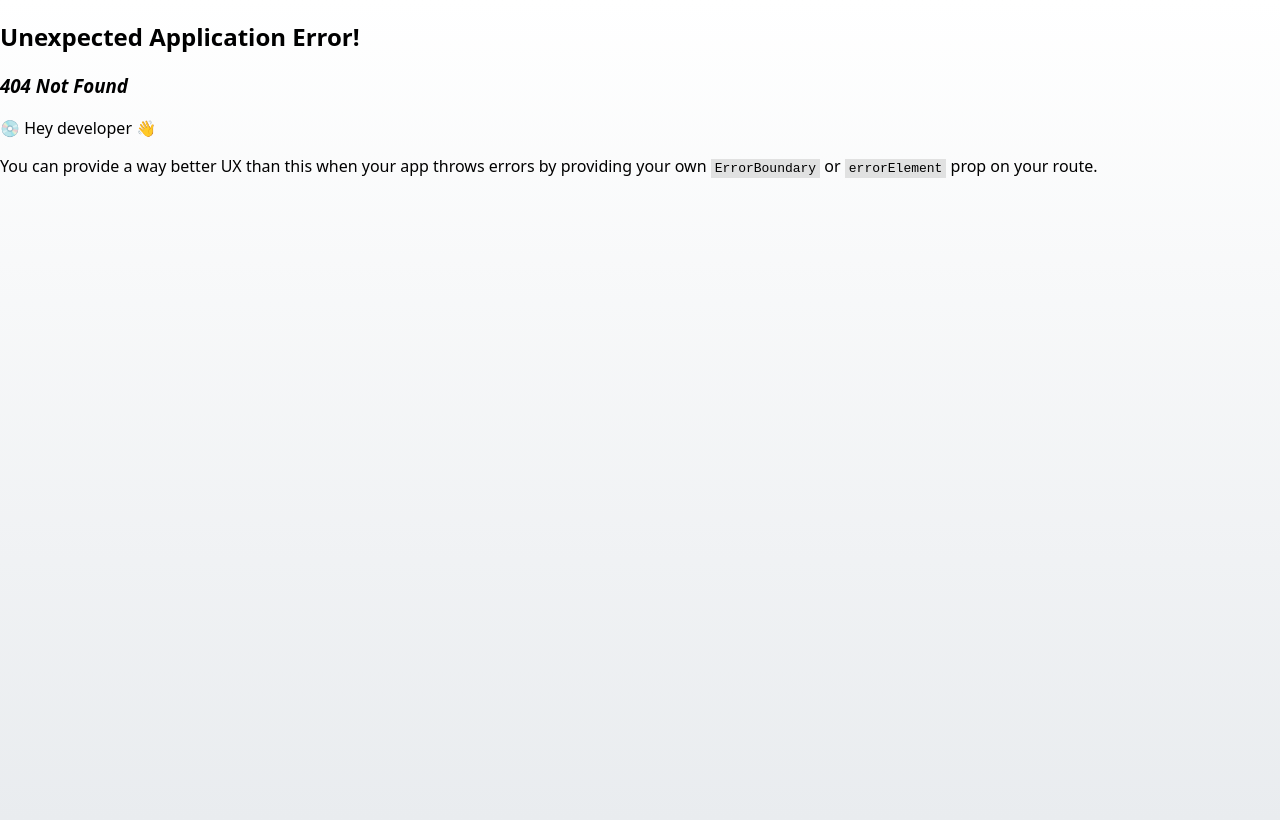
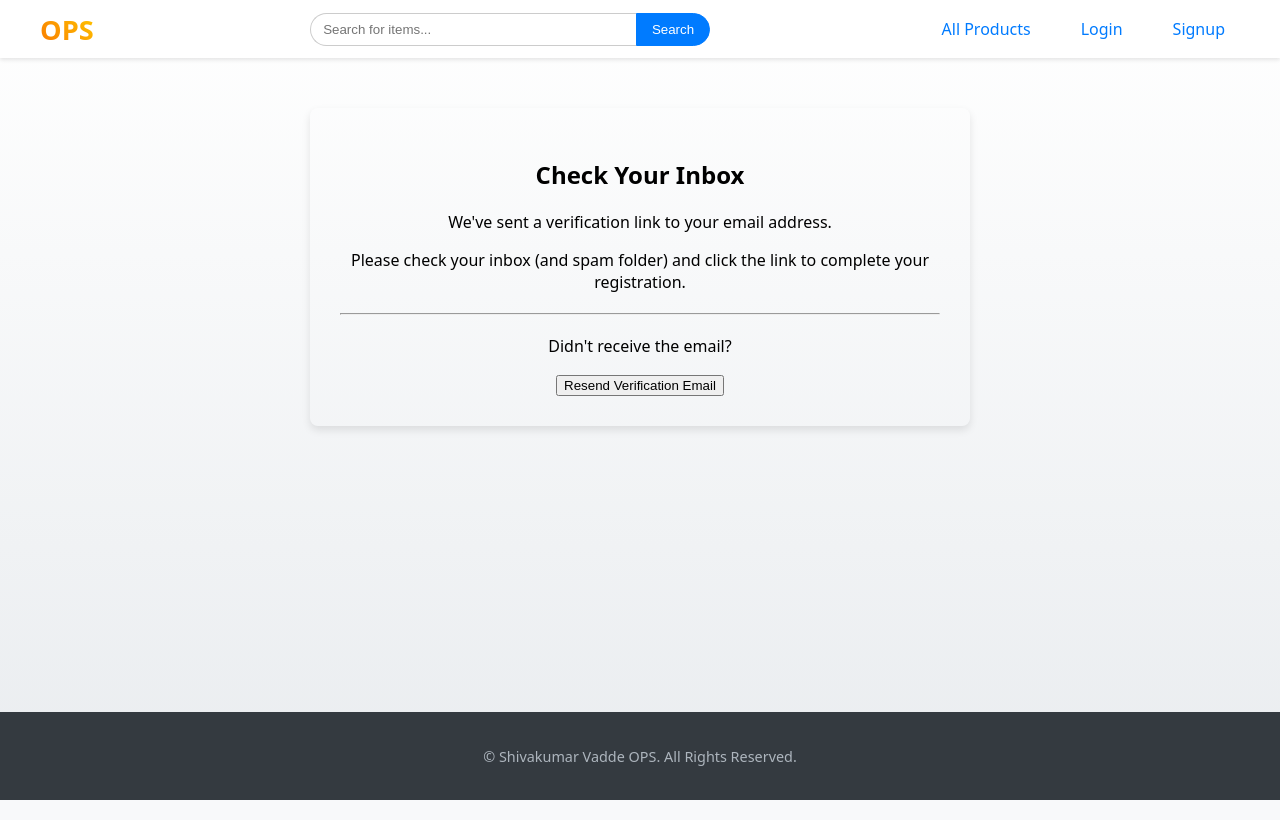
Before and after one commit to shivakumar3176/Ops-Project, a React (Vite) app in the folder olx/frontend/: page /check-email in a window 1280 px wide. Before the commit this address had no page. Built offline with nearby package versions, Linux system fonts and the light colour scheme.

Commit message:
Updated sign in page

```diff
--- a/olx/frontend/src/main.jsx
+++ b/olx/frontend/src/main.jsx
@@ -3,6 +3,7 @@ import ReactDOM from 'react-dom/client';
 import { createBrowserRouter, RouterProvider, Outlet } from 'react-router-dom';
 import './index.css';
 import { AuthProvider } from './context/AuthContext';
+
 import Navbar from './components/Navbar';
 import Footer from './components/Footer';
 import WelcomePage from './pages/WelcomePage';
@@ -14,6 +15,7 @@ import ListingDetailPage from './pages/ListingDetailPage';
 import MyAdsPage from './pages/MyAdsPage';
 import ProfilePage from './pages/ProfilePage';
 import EmailVerificationPage from './pages/EmailVerificationPage';
+import CheckEmailPage from './pages/CheckEmailPage'; // 1. Import the new page
 
 const AppLayout = () => (
   <div style={{ display: 'flex', flexDirection: 'column', minHeight: '100vh' }}>
@@ -34,6 +36,7 @@ const router = createBrowserRouter([
       { path: 'ads/:listingId', element: <ListingDetailPage /> },
       { path: 'login', element: <LoginPage /> },
       { path: 'signup', element: <SignupPage /> },
+      { path: 'check-email', element: <CheckEmailPage /> }, // 2. Add the new route
       { path: 'verify-email/:token', element: <EmailVerificationPage /> },
       { path: 'create-ad', element: <CreateAdPage /> },
       { path: 'edit-ad/:listingId', element: <CreateAdPage /> },
--- /dev/null
+++ b/olx/frontend/src/pages/CheckEmailPage.jsx
@@ -0,0 +1,53 @@
+import React, { useState } from 'react';
+import { useLocation } from 'react-router-dom';
+import API from '../api';
+
+function CheckEmailPage() {
+  const location = useLocation();
+  const email = location.state?.email; // Get email from the signup page
+  const [message, setMessage] = useState('');
+
+  const handleResendVerification = async () => {
+    setMessage('');
+    if (!email) {
+      setMessage('Could not find an email to resend to. Please sign up again.');
+      return;
+    }
+    try {
+      const response = await API.post('/auth/resend-verification', { email });
+      setMessage(response.data.message);
+    } catch (err) {
+      setMessage(err.response?.data?.message || 'Failed to resend email.');
+    }
+  };
+
+  const pageStyle = {
+    textAlign: 'center',
+    marginTop: '50px',
+    padding: '30px',
+    maxWidth: '600px',
+    margin: '50px auto',
+    boxShadow: '0 4px 8px rgba(0,0,0,0.1)',
+    borderRadius: '8px',
+  };
+
+  return (
+    <div style={pageStyle}>
+      <h2>Check Your Inbox</h2>
+      {email ? (
+        <p>We've sent a verification link to <strong>{email}</strong>.</p>
+      ) : (
+        <p>We've sent a verification link to your email address.</p>
+      )}
+      <p>Please check your inbox (and spam folder) and click the link to complete your registration.</p>
+
+      <hr style={{margin: '20px 0'}} />
+
+      <p>Didn't receive the email?</p>
+      <button onClick={handleResendVerification}>Resend Verification Email</button>
+      {message && <p style={{ color: 'green', marginTop: '15px' }}>{message}</p>}
+    </div>
+  );
+}
+
+export default CheckEmailPage;
--- a/olx/frontend/src/pages/LoginPage.jsx
+++ b/olx/frontend/src/pages/LoginPage.jsx
@@ -8,6 +8,8 @@ function LoginPage() {
   const { login } = useAuth();
   const [formData, setFormData] = useState({ email: '', password: '' });
   const [error, setError] = useState('');
+  const [showResend, setShowResend] = useState(false); // New state to show the resend button
+  const [resendMessage, setResendMessage] = useState(''); // New state for success message
 
   const handleChange = (e) => {
     setFormData({ ...formData, [e.target.name]: e.target.value });
@@ -16,12 +18,31 @@ function LoginPage() {
   const handleSubmit = async (e) => {
     e.preventDefault();
     setError('');
+    setShowResend(false);
+    setResendMessage('');
+
     try {
       const response = await API.post('/auth/login', formData);
       login(response.data.user, response.data.token);
       navigate('/ads');
     } catch (err) {
-      setError(err.response?.data?.message || 'Login failed.');
+      const errorMessage = err.response?.data?.message || 'Login failed.';
+      setError(errorMessage);
+      // If the specific error occurs, show the resend button
+      if (errorMessage.includes('Please verify your email')) {
+        setShowResend(true);
+      }
+    }
+  };
+
+  const handleResendVerification = async () => {
+    setError('');
+    try {
+      const response = await API.post('/auth/resend-verification', { email: formData.email });
+      setResendMessage(response.data.message); // Show success message
+      setShowResend(false); // Hide the button after click
+    } catch (err) {
+      setError(err.response?.data?.message || 'Failed to resend email.');
     }
   };
 
@@ -34,6 +55,17 @@ function LoginPage() {
         <button type="submit">Log In</button>
       </form>
       {error && <p className="error-message">{error}</p>}
+
+      {/* Conditionally render the resend button */}
+      {showResend && (
+        <div style={{ textAlign: 'center', marginTop: '15px' }}>
+          <button onClick={handleResendVerification}>
+            Resend Verification Email
+          </button>
+        </div>
+      )}
+
+      {resendMessage && <p style={{ color: 'green', textAlign: 'center', marginTop: '15px' }}>{resendMessage}</p>}
     </div>
   );
 }
--- a/olx/frontend/src/pages/SignupPage.jsx
+++ b/olx/frontend/src/pages/SignupPage.jsx
@@ -21,7 +21,8 @@ function SignupPage() {
     setError('');
     try {
       await API.post('/auth/signup', formData);
-      navigate('/login');
+      // Navigate to the 'Check Email' page and pass the email in the state
+      navigate('/check-email', { state: { email: formData.email } });
     } catch (err) {
       setError(err.response?.data?.message || 'An error occurred during signup.');
     }
```
Also changed, not shown: 2 other files (tests, documents, lock files or other folders).
